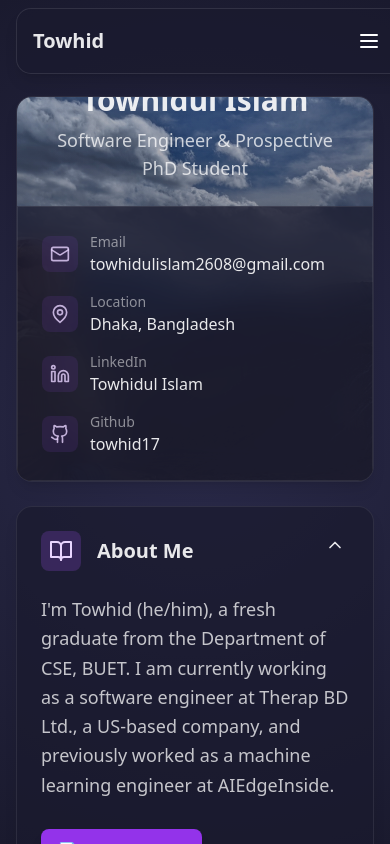
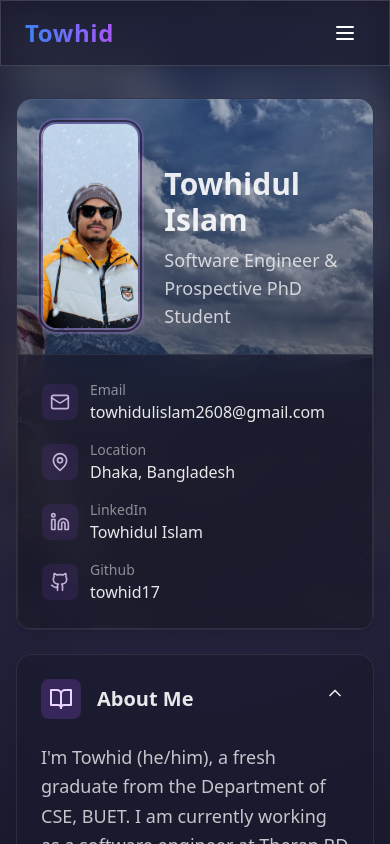
Before and after one commit to towhid17/towhid17.github.io, a React (Vite) app: page / in a window 390 px wide. Shown: the top 844 px of the page. Built offline with nearby package versions, Linux system fonts and the light colour scheme.

Commit message:
fixed navbar sticky and add blurred back

```diff
--- a/src/App.tsx
+++ b/src/App.tsx
@@ -35,7 +35,7 @@ function HomePage() {
     <div className={`text-white/90 ${contentLoaded ? 'content-reveal' : ''}`}>
       <Navbar />
 
-      <main className="max-w-7xl mx-auto px-4 py-8 space-y-6">
+      <main className="max-w-7xl mx-auto px-4 py-8 space-y-6 z-10">
         <Header />
 
         <div className="grid md:grid-cols-6 gap-6">
--- a/src/components/bio/BioCard.tsx
+++ b/src/components/bio/BioCard.tsx
@@ -12,8 +12,8 @@ export function BioCard() {
         📄 View My CV
       </a>
         <br/><br/>
-        My research interests lie in the fields of <strong>System, Security, Edge Computing as well as Machine learning, and also the intersection of these fields.</strong>
-        My current career goal is to pursue a PhD program in my field of interest.
+        My research interests lie in the fields of <strong>System, Security, Edge Computing as well as Machine learning, and also the intersection of these fields. </strong>
+         My current career goal is to pursue a PhD program in my field of interest.
         <br/><br/>
         Currently, I’m working with <a href="https://sites.google.com/site/abdullahadnan/home?authuser=0" target="_blank">Prof. Muhammad Abdullah Adnan</a> on Bangla sign language production. I have also worked with <a href="https://sites.google.com/site/tanzimahashem/" target="_blank">Prof. Tanzima Hashem</a> on Non-Invasive Dehydration Detection
         using deep-learning models on smartphone. This led to a first-authored paper currently under review on UbiComp/IMWUT 2024.
--- a/src/components/header/HeaderBackground.tsx
+++ b/src/components/header/HeaderBackground.tsx
@@ -1,4 +1,69 @@
+// import { useState, useEffect } from "react";
+
+// const backgroundImages = [
+//   "/images/cover/2.jpg",
+//   "/images/cover/7.jpg",
+// ] as const;
+
+// export function HeaderBackground() {
+//   const [activeIndex, setActiveIndex] = useState(0);
+//   const [loaded, setLoaded] = useState<boolean[]>([]);
+
+//   // Preload all images and track their loaded state
+//   useEffect(() => {
+//     const loadStatus = Array(backgroundImages.length).fill(false);
+
+//     backgroundImages.forEach((src, index) => {
+//       const img = new Image();
+//       img.onload = () => {
+//         loadStatus[index] = true;
+//         setLoaded([...loadStatus]);
+//       };
+//       img.src = `${src}?auto=format&fit=crop&w=1920&q=80`;
+//     });
+//   }, []);
+
+//   // Rotate through images
+//   useEffect(() => {
+//     // Wait until at least the first two images are loaded
+//     if (loaded.length < 2 || !loaded[0] || !loaded[1]) return;
+
+//     const timer = setTimeout(() => {
+//       setActiveIndex((activeIndex + 1) % backgroundImages.length);
+//     }, 15000);
+
+//     return () => clearTimeout(timer);
+//   }, [activeIndex, loaded]);
+
+//   return (
+//     <div className="absolute inset-0 overflow-hidden">
+//       {/* Render all images with visibility controlled by z-index */}
+//       {backgroundImages.map((src, index) => (
+//         <div
+//           key={src}
+//           className="absolute inset-0"
+//           style={{
+//             // zIndex: index === activeIndex ? 1 : 0,
+//             opacity: index === activeIndex ? 0.7 : 0,
+//             backgroundImage: `url(${src}?auto=format&fit=crop&w=1920&q=80)`,
+//             backgroundSize: "cover",
+//             backgroundPosition: "center",
+//             transition: "opacity 3s ease-in-out",
+//           }}
+//         />
+//       ))}
+
+//       {/* Gradient Overlay */}
+//        <div className="absolute inset-0 bg-gradient-to-b from-transparent to-[var(--glass-bg)]" />
+
+//       </div>
+//   );
+// }
+
+
+
 import { useState, useEffect } from "react";
+import { createPortal } from "react-dom";
 
 const backgroundImages = [
   "/images/cover/2.jpg",
@@ -6,57 +71,73 @@ const backgroundImages = [
 ] as const;
 
 export function HeaderBackground() {
-  const [currentImageIndex, setCurrentImageIndex] = useState(0);
-  const [nextImageIndex, setNextImageIndex] = useState(1);
-  const [isTransitioning, setIsTransitioning] = useState(false);
+  const [activeIndex, setActiveIndex] = useState(0);
+  const [loaded, setLoaded] = useState<boolean[]>([]);
 
+  // Preload all images and track their loaded state
   useEffect(() => {
-    const interval = setInterval(() => {
-      setIsTransitioning(true);
+    const loadStatus = Array(backgroundImages.length).fill(false);
 
-      setTimeout(() => {
-        setCurrentImageIndex(nextImageIndex);
-        setNextImageIndex((nextImageIndex + 1) % backgroundImages.length);
-        setIsTransitioning(false);
-      }, 2000); // Longer fade-out transition
+    backgroundImages.forEach((src, index) => {
+      const img = new Image();
+      img.onload = () => {
+        loadStatus[index] = true;
+        setLoaded([...loadStatus]);
+      };
+      img.src = `${src}?auto=format&fit=crop&w=1920&q=80`;
+    });
+  }, []);
 
-    }, 7000); // Wait before switching (7s)
+  // Rotate through images
+  useEffect(() => {
+    if (loaded.length < 2 || !loaded[0] || !loaded[1]) return;
 
-    return () => clearInterval(interval);
-  }, [nextImageIndex]);
+    const timer = setTimeout(() => {
+      setActiveIndex((activeIndex + 1) % backgroundImages.length);
+    }, 15000);
+
+    return () => clearTimeout(timer);
+  }, [activeIndex, loaded]);
+
+  // The full-page blurred background using createPortal
+  const portalElement = (
+    <div
+      className="fixed top-0 left-0 w-screen h-[550px] blur-4xl opacity-30"
+      style={{
+        backgroundImage: `url(${backgroundImages[activeIndex]}?auto=format&fit=crop&w=1920&q=80)`,
+        backgroundSize: "cover",
+        backgroundPosition: "center",
+        filter: "blur(20px)",
+        zIndex: -1, // Ensure it stays behind all content
+      }}
+    />
+  );
 
   return (
+    <>
+      {/* Render the blurred background outside the main component tree */}
+      {typeof window !== "undefined" &&
+        createPortal(portalElement, document.body)}
+
+      {/* Main Background Transition */}
       <div className="absolute inset-0 overflow-hidden">
-      {/* Current Image */}
+        {backgroundImages.map((src, index) => (
           <div
-        className={`absolute inset-0 transition-opacity duration-[2000ms] ease-in-out ${
-          isTransitioning ? "opacity-0" : "opacity-70"
-        }`}
+            key={src}
+            className="absolute inset-0"
             style={{
-          backgroundImage: `url(${backgroundImages[currentImageIndex]}?auto=format&fit=crop&w=1920&q=80)`,
+              opacity: index === activeIndex ? 0.7 : 0,
+              backgroundImage: `url(${src}?auto=format&fit=crop&w=1920&q=80)`,
               backgroundSize: "cover",
               backgroundPosition: "center",
-          transform: "scale(1.1)",
-          transition: "transform 7s ease-in-out", // Smooth zoom effect
+              transition: "opacity 3s ease-in-out",
             }}
           />
-
-      {/* Next Image (Preloaded & Fading In) */}
-      <div
-        className={`absolute inset-0 transition-opacity duration-[2000ms] ease-in-out ${
-          isTransitioning ? "opacity-70" : "opacity-0"
-        }`}
-        style={{
-          backgroundImage: `url(${backgroundImages[nextImageIndex]}?auto=format&fit=crop&w=1920&q=80)`,
-          backgroundSize: "cover",
-          backgroundPosition: "center",
-          transform: "scale(1.1)",
-          transition: "transform 7s ease-in-out",
-        }}
-      />
+        ))}
 
         {/* Gradient Overlay */}
         <div className="absolute inset-0 bg-gradient-to-b from-transparent to-[var(--glass-bg)]" />
       </div>
+    </>
   );
 }
--- a/src/components/navigation/NavBrand.tsx
+++ b/src/components/navigation/NavBrand.tsx
@@ -1,9 +1,25 @@
+// export function NavBrand() {
+//   return (
+//     <a
+//       href="#"
+//       className="text-xl font-bold hover:text-blue-600 dark:hover:text-blue-400 transition-colors ml-0"
+//     >
+//       Towhid
+//     </a>
+//   );
+// }
+
+import { User } from "lucide-react";
+
 export function NavBrand() {
   return (
     <a
       href="#"
-      className="text-xl font-bold hover:text-blue-600 dark:hover:text-blue-400 transition-colors"
+      className="flex items-center gap-2 text-2xl font-extrabold tracking-wide transition-all duration-300
+                 bg-gradient-to-r from-blue-500 to-purple-500 bg-clip-text text-transparent
+                 hover:scale-105 hover:brightness-110"
     >
+      {/* <User className="w-5 h-5 text-blue-400" /> */}
       Towhid
     </a>
   );
--- a/src/components/navigation/NavContainer.tsx
+++ b/src/components/navigation/NavContainer.tsx
@@ -4,7 +4,7 @@ interface NavContainerProps {
 
 export function NavContainer({ children }: NavContainerProps) {
   return (
-    <div className="max-w-6xl mx-auto px-4">
+    <div className="max-w-7xl mx-auto px-6">
       <div className="flex items-center justify-between h-16">
         {children}
       </div>
--- a/src/components/navigation/Navbar.tsx
+++ b/src/components/navigation/Navbar.tsx
@@ -1,3 +1,36 @@
+// import { useScrollPosition } from '../../hooks/useScrollPosition';
+// import { NavBrand } from './NavBrand';
+// import { NavLinks } from './NavLinks';
+// import { MobileMenu } from './MobileMenu';
+// import { NavContainer } from './NavContainer';
+
+// export function Navbar() {
+//   const isScrolled = useScrollPosition();
+
+//   return (
+//     <header
+//       className={`fixed max-w-7xl top-2 z-5000 left-4 right-4 mx-auto w-full md:w-full transition-all duration-300 ${
+//         isScrolled
+//           ? 'glass-card backdrop-blur-lg shadow-lg'
+//           : 'glass-card'
+//       } rounded-xl border border-white/10`}
+//     >
+//       <NavContainer>
+//         <div className="flex items-center gap-6">
+//           <NavBrand />
+//           <NavLinks />
+//         </div>
+
+//         <div className="flex items-center gap-4">
+//           {/* <ThemeToggle /> */}
+//           <MobileMenu />
+//         </div>
+//       </NavContainer>
+//     </header>
+//   );
+// }
+
+
 import { useScrollPosition } from '../../hooks/useScrollPosition';
 import { NavBrand } from './NavBrand';
 import { NavLinks } from './NavLinks';
@@ -9,12 +42,14 @@ export function Navbar() {
 
   return (
     <header
-      className={`fixed max-w-7xl top-2 z-5000 left-4 right-4 mx-auto w-full md:w-full transition-all duration-300 ${
+      className={`sticky top-0 left-0 right-0 w-full transition-all duration-300 z-50 ${
         isScrolled
-          ? 'glass-card backdrop-blur-lg shadow-lg'
-          : 'glass-card'
-      } rounded-xl border border-white/10`}
+          ? 'glass-card backdrop-blur-lg shadow-lg rounded-[0px]'
+          : 'glass-card rounded-[0px]'
+      }`}
     >
+      <div className="max-w-7xl mx-auto px-0 py-0">
+        <div className="overflow-hidden">
           <NavContainer>
             <div className="flex items-center gap-6">
               <NavBrand />
@@ -26,6 +61,8 @@ export function Navbar() {
               <MobileMenu />
             </div>
           </NavContainer>
+        </div>
+      </div>
     </header>
   );
 }
--- a/src/components/research/PublicationExpandable.tsx
+++ b/src/components/research/PublicationExpandable.tsx
@@ -10,14 +10,14 @@ export function PublicationExpandable() {
     <ExpandableCard icon={<Microscope className="w-6 h-6 text-purple-200" />} title="Publications">
       <NewsContainer>
         <div className="space-y-6 pr-4">
-          <div className="space-y-6">
+          <div className="space-y-2">
             {publications.map((pub) => (
               <PublicationEntry key={pub.id} publication={pub} />
             ))}
           </div>
           <hr className="border-t border-primary/10" />
           <h3 className="text-xl font-semibold">Under Review</h3>
-          <div className="space-y-6">
+          <div className="space-y-2">
             {underReview.map((pub) => (
               <PublicationEntry key={pub.id} publication={pub} />
             ))}
--- a/src/components/resume/Header.tsx
+++ b/src/components/resume/Header.tsx
@@ -6,21 +6,21 @@ import { GalleryButton } from '../gallery/GalleryButton';
 
 export function Header() {
   return (
-    <div className="glass-card overflow-hidden mt-16">
-      <div className="relative h-96 md:h-96">
+    <div className="glass-card overflow-hidden mt-0">
+      <div className="relative h-[530px] md:h-[450px]">
         <HeaderBackground />
 
         <div className="absolute bottom-0 left-0 right-0 gap-6 items-center md:items-end">
-          <div className="flex flex-col md:flex-row bottom-0 md:items-end gap-6 p-6">
+          <div className="flex flex-row items-end md:flex-row bottom-0 md:items-end gap-6 p-6">
             <ProfileImage
               src="/images/profile/profile.jpg"
               alt="Towhidul Islam"
             />
 
-              <div className="text-center md:text-left">
-                <h1 className="text-3xl font-bold mb-2">Towhidul Islam</h1>
-                <p className="text-white/75 text-lg">Software Engineer & Prospective PhD Student</p>
-              </div>
+            <div className="text-left md:text-left">
+              <h1 className="text-3xl font-bold mb-2">Towhidul Islam</h1>
+              <p className="text-white/75 text-lg">Software Engineer & Prospective PhD Student</p>
+            </div>
           </div>
 
             <div className="w-full px-6 pb-6 glass-card backdrop-blur-lg rounded-none">
--- a/src/styles/loading.css
+++ b/src/styles/loading.css
@@ -83,7 +83,7 @@
     align-items: center;
     justify-content: center;
     background-color: var(--gradient-start);
-    z-index: 4000;
+    z-index: 9000;
     transition: opacity 0.6s ease-out, visibility 0.6s ease-out;
   }
 
```
Lines whose indentation alone changed are shown as unchanged.
